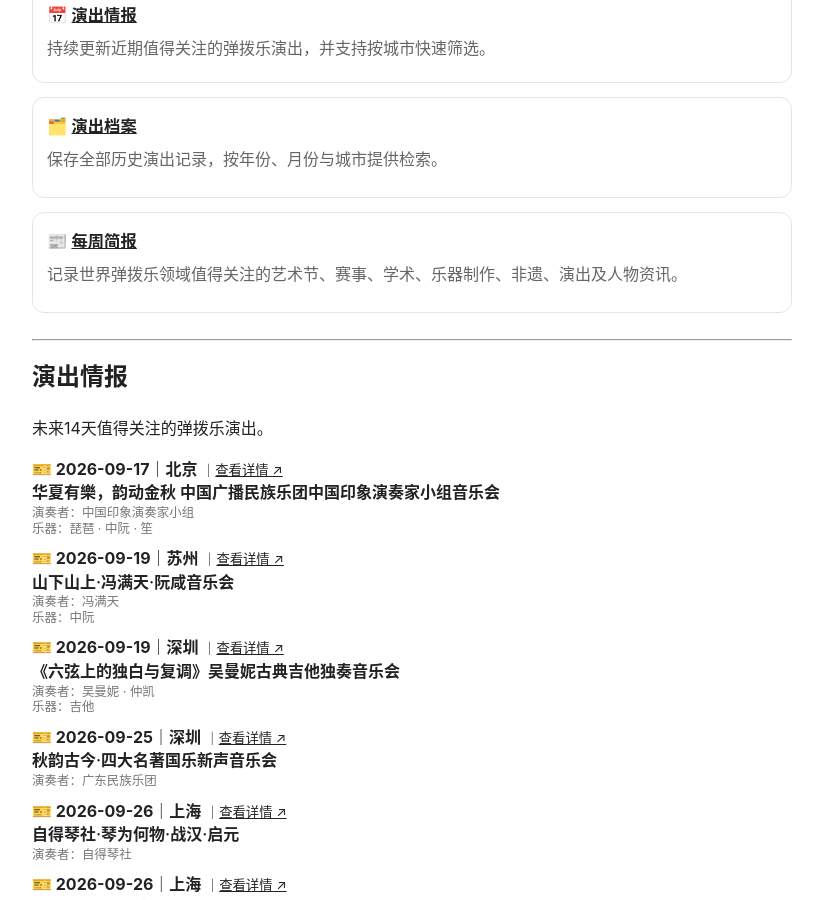
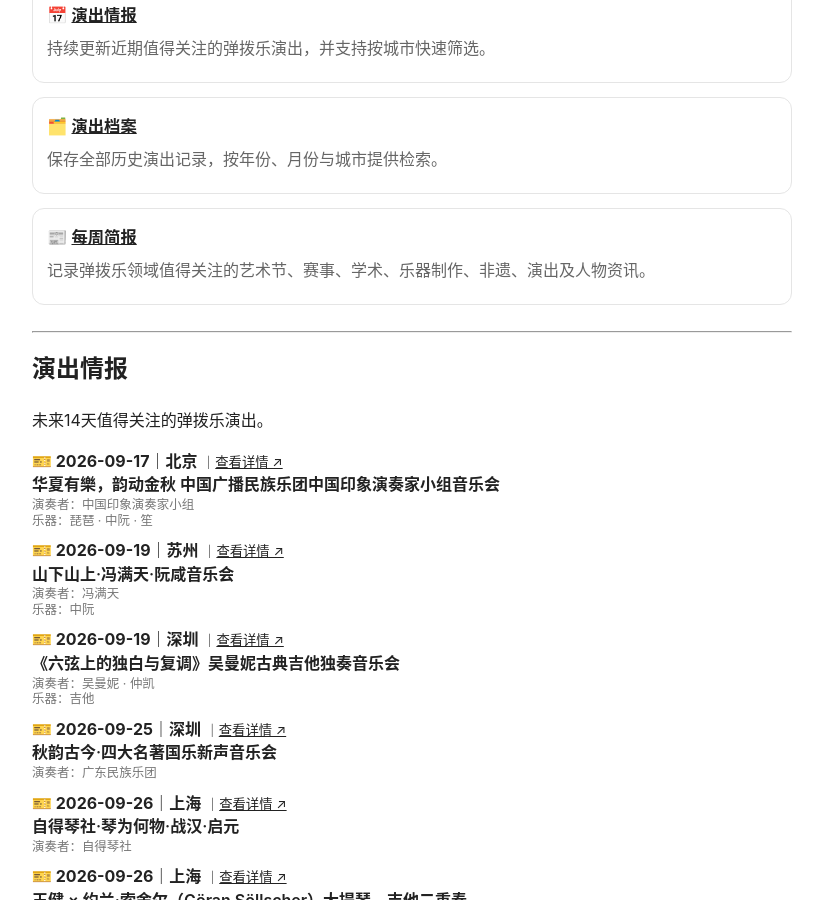
Before and after one commit to KeenKwok/boxianji, a Jekyll site: the page built from index.md, in a window 1280 px wide and 900 px high, scrolled down 307 px. Shown: the whole window, without its empty margins (228-1051 px from the left). Built offline with Jekyll 4.4.1, drawn with Linux system fonts in a browser that asks for light colours.

Commit message:
更新 index.md

```diff
--- a/index.md
+++ b/index.md
@@ -28,7 +28,7 @@ title: 首页
     <div style="font-weight:600;font-size:1.02em;margin-bottom:6px;">
       🗂️ <a href="{{ '/archive/' | relative_url }}">演出档案</a>
     </div>
-    <div style="color:#666;line-height:1.6;margin-bottom:10px;">
+    <div style="color:#666;line-height:1.6;margin-bottom:6px;">
       保存全部历史演出记录，按年份、月份与城市提供检索。
     </div>
   </div>
@@ -37,8 +37,8 @@ title: 首页
     <div style="font-weight:600;font-size:1.02em;margin-bottom:6px;">
       📰 <a href="{{ '/weekly/' | relative_url }}">每周简报</a>
     </div>
-    <div style="color:#666;line-height:1.6;margin-bottom:10px;">
-      记录世界弹拨乐领域值得关注的艺术节、赛事、学术、乐器制作、非遗、演出及人物资讯。
+    <div style="color:#666;line-height:1.6;margin-bottom:6px;">
+      记录弹拨乐领域值得关注的艺术节、赛事、学术、乐器制作、非遗、演出及人物资讯。
     </div>
   </div>
 
```
